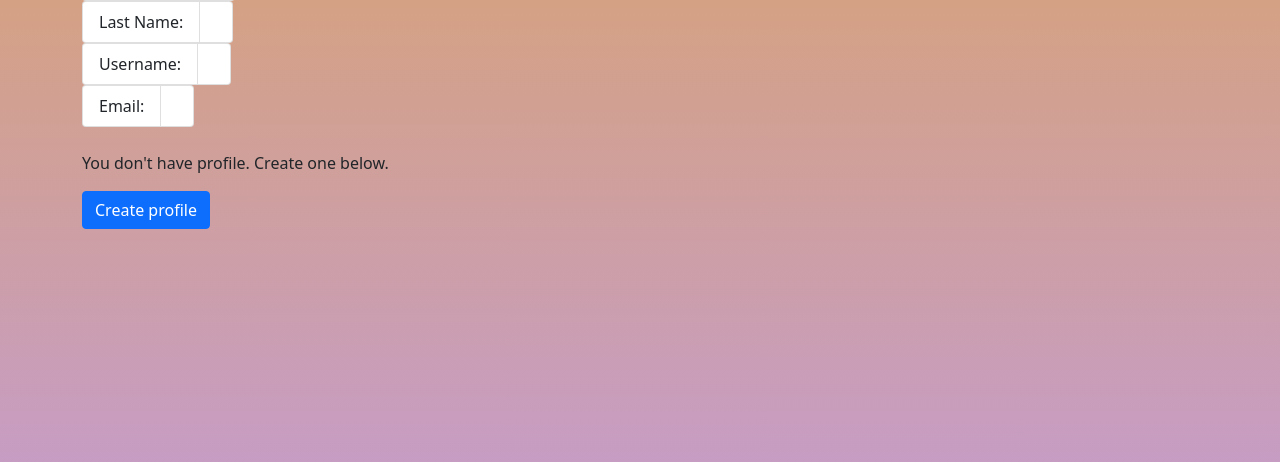
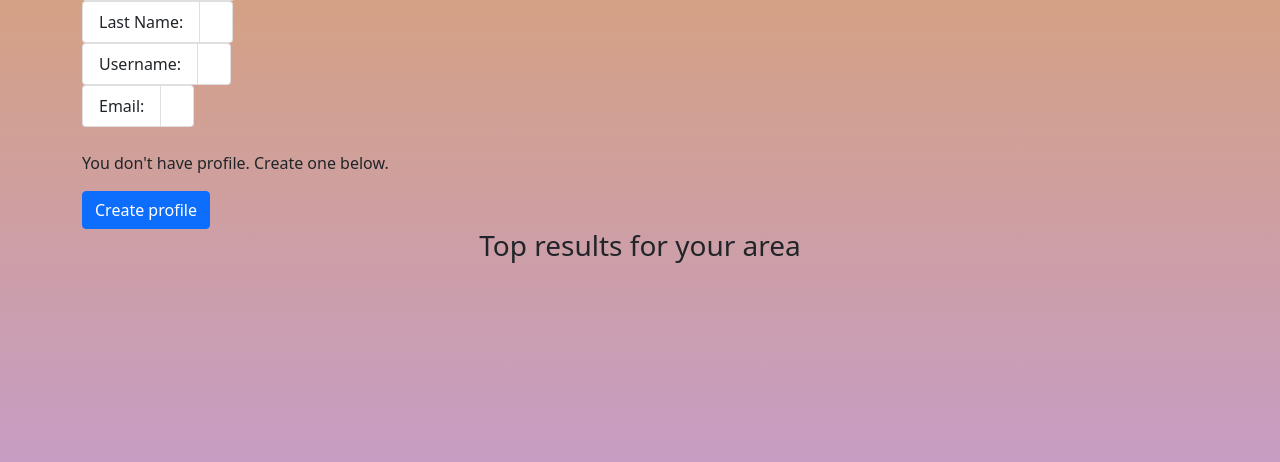
Before and after one commit to aposgial/Project_E3, a Django app: template happy_traveller/templates/register/account.html in a window 1280 px wide. Shown: the part 223-685 px from the top of the page. Run offline with Django 4.2, Linux system fonts and the light colour scheme; the template is opened without the code that fills it, so the values that code supplies are empty.

Commit message:
desplay hotels and cafe from views account to account html

```diff
--- a/happy_traveller/templates/register/account.html
+++ b/happy_traveller/templates/register/account.html
@@ -53,11 +53,30 @@
       {% endif %}
 
     </div>
+
+    <center>
+      <h3>Top results for your area</h3>
+    </center>
+
+    {% if hotel %}
+      <h3>Top hotels</h3>
+      <br>
+      {% include 'partials/cards.html' with results=hotel %}
+    {% endif %}
+
+    <br>
+    <br>
+
+    {% if cafe %}
+      <h3>Top cafe</h3>
+      <br>
+      {% include 'partials/cards.html' with results=cafe %}
+    {% endif %}
+
+    <br>
+    <br>
+
     {% if bar %}
-      <center>
-        <h3>Top results for your area</h3>
-      </center>
-
       <h3>Top bars</h3>
       <br>
       {% include 'partials/cards.html' with results=bar %}
```
Also changed, not shown: happy_traveller/register/views.py (+8 -0 lines).
